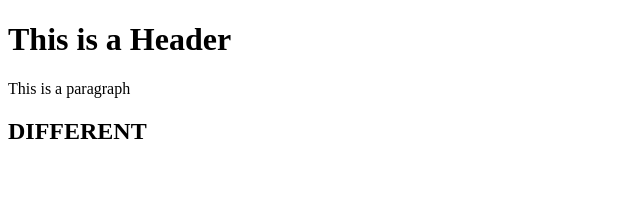
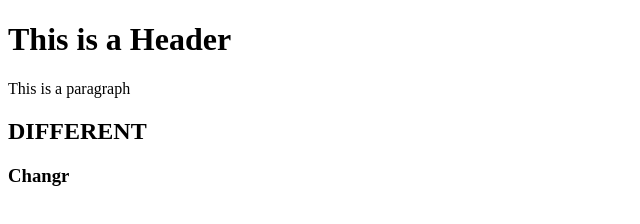
Before and after one commit to princessdidi/git-test, a plain HTML site: page index.html in a window 1280 px wide. Shown: the full height of the page, 0-640 px from the left. Drawn offline with Linux system fonts and the light colour scheme.

Commit message:
Third Commit

```diff
--- a/index.html
+++ b/index.html
@@ -4,5 +4,7 @@
         <h1>This is a Header</h1>
         <p>This is a paragraph</p>
         <h2>DIFFERENT</h2>
+
+        <h3>Changr</h3>
     </body>
 </html>
```
